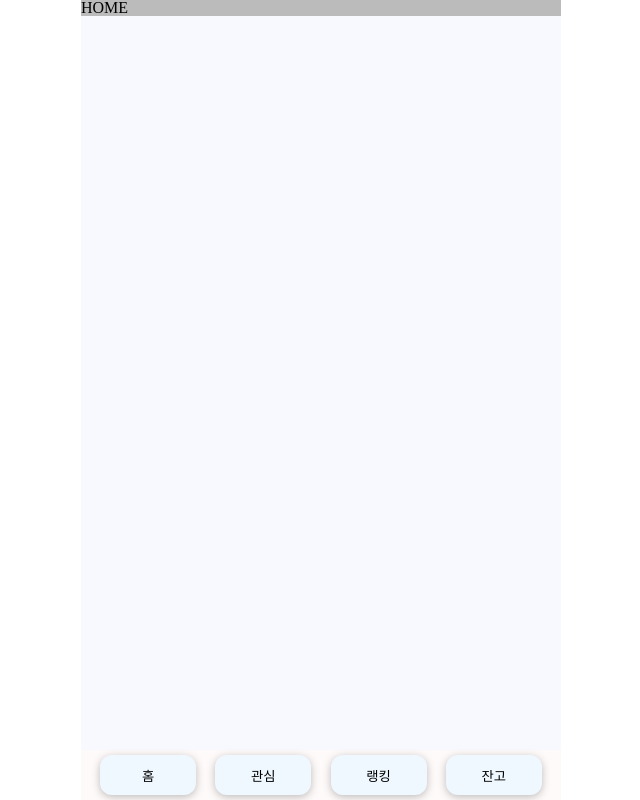
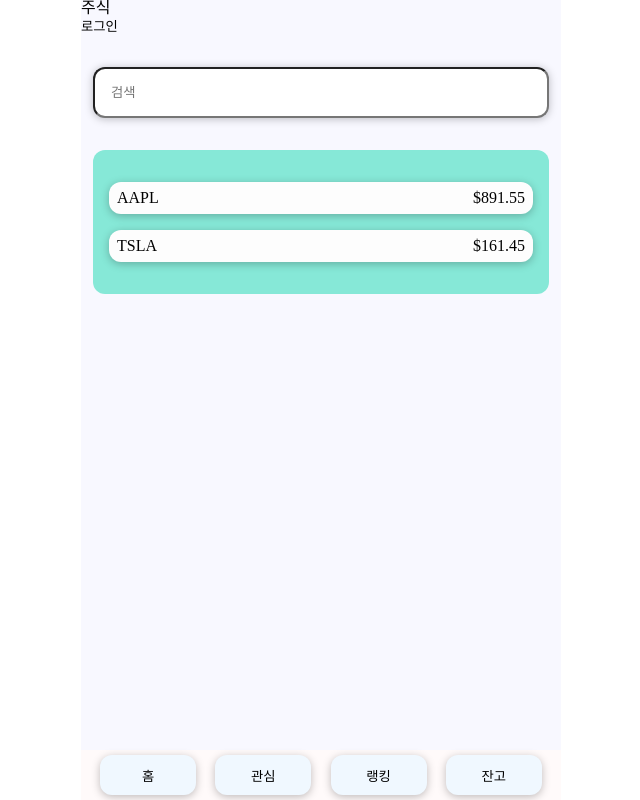
Before and after one commit to raehy19/investing_frontend, a Next.js app in the folder investing-frontend/: page / in a window 1280 px wide. Shown: the whole page, without its empty margins (319-959 px from the left). Built offline with nearby package versions, Linux system fonts and the light colour scheme.

Commit message:
feat : Home : refactor react code from 박고은

```diff
--- /dev/null
+++ b/investing-frontend/src/components/Home/SearchBar.jsx
@@ -0,0 +1,19 @@
+import styled from 'styled-components';
+
+function SearchBar() {
+	return <Container type="search" placeholder="검색" />;
+}
+
+export default SearchBar;
+
+const Container = styled.input`
+	padding: 1rem;
+	display: flex;
+	justify-content: space-between;
+	align-items: center;
+	margin: 2rem auto;
+	width: 50rem;
+	max-width: 95%;
+	border-radius: 12px;
+	box-shadow: 0 1px 8px rgba(0, 0, 0, 0.25);
+`;
--- /dev/null
+++ b/investing-frontend/src/components/Home/StockItem.jsx
@@ -0,0 +1,23 @@
+import styled from 'styled-components';
+
+function StockItem(props) {
+	return (
+		<Container>
+			<h2>{props.title}</h2>
+			<h2>${props.amount}</h2>
+		</Container>
+	);
+}
+
+export default StockItem;
+
+const Container = styled.div`
+	display: flex;
+	justify-content: space-between;
+	align-items: center;
+	box-shadow: 0 2px 8px rgba(0, 0, 0, 0.25);
+	padding: 0.5rem;
+	margin: 1rem 0;
+	border-radius: 12px;
+	background-color: #fdfdfd;
+`;
--- /dev/null
+++ b/investing-frontend/src/components/Home/Stocks.jsx
@@ -0,0 +1,22 @@
+import StockItem from './StockItem';
+import styled from 'styled-components';
+
+function Stocks(props) {
+	return (
+		<Container>
+			<StockItem title={props.items[0].title} amount={props.items[0].amount} />
+			<StockItem title={props.items[1].title} amount={props.items[1].amount} />
+		</Container>
+	);
+}
+
+export default Stocks;
+
+const Container = styled.div`
+	padding: 1rem;
+	background-color: rgb(134, 232, 215);
+	margin: 2rem auto;
+	width: 50rem;
+	max-width: 95%;
+	border-radius: 12px;
+`;
--- a/investing-frontend/src/components/Home/index.jsx
+++ b/investing-frontend/src/components/Home/index.jsx
@@ -1,5 +1,34 @@
+import SearchBar from './SearchBar';
+import Stocks from './Stocks';
+import styled from 'styled-components';
+
 const Home = () => {
-	return <div style={{ backgroundColor: '#bbbbbb', width: '100%' }}>HOME</div>;
+	const stocks = [
+		{
+			id: 's1',
+			title: 'AAPL',
+			amount: 891.55,
+		},
+
+		{
+			id: 's2',
+			title: 'TSLA',
+			amount: 161.45,
+		},
+	];
+
+	return (
+		<Container className="App">
+			<h1>주식</h1>
+			<button>로그인</button>
+			<SearchBar />
+			<Stocks items={stocks} />
+		</Container>
+	);
 };
 
 export default Home;
+
+const Container = styled.div`
+	width: 100%;
+`;
```
